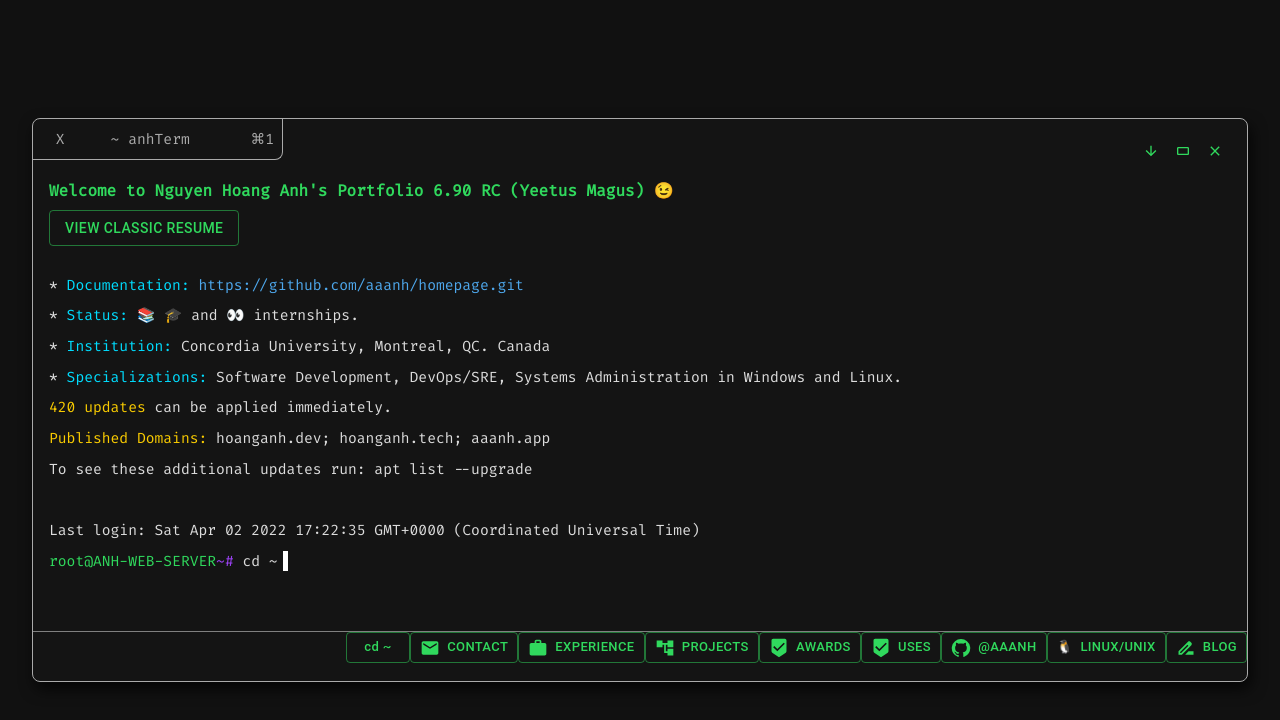
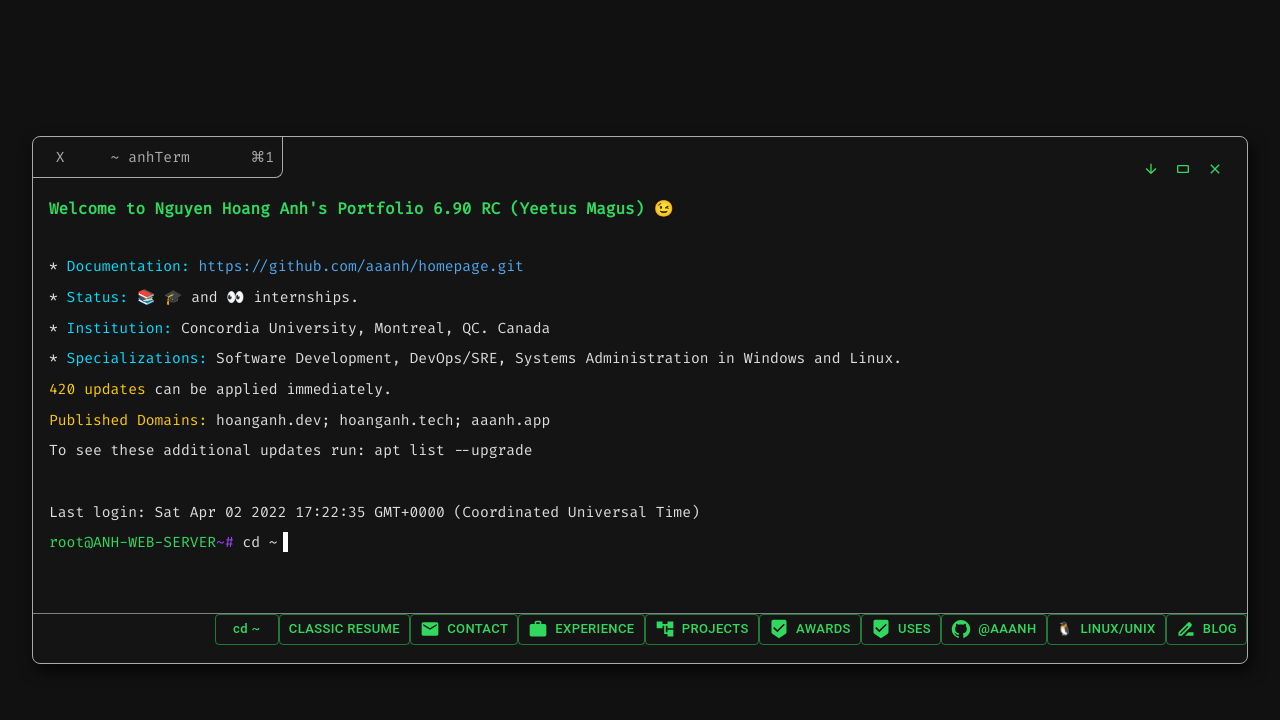
Before and after one commit to zasshuwu/nogamioka, a Next.js app: page / in a window 1280 px wide. Shown: the top 720 px of the page. Built offline with nearby package versions, Linux system fonts and the light colour scheme.

Commit message:
mv resume button to nav bar

```diff
--- a/components/main.js
+++ b/components/main.js
@@ -98,9 +98,9 @@ const MainContent = ({ command }) => {
 					Welcome to Nguyen Hoang Anh&apos;s Portfolio 6.90 RC (Yeetus Magus) 😉
 				</h1>
 
-				<Button onClick={handleResume} variant="outlined" color="primary">
+				{/* <Button onClick={handleResume} variant="outlined" color="primary">
 					View Classic Resume
-				</Button>
+				</Button> */}
 				<div className="code">
 					<br></br>
 
--- a/components/navbar.js
+++ b/components/navbar.js
@@ -112,6 +112,15 @@ const useStyles = makeStyles((theme) => ({
 			borderColor: "pink",
 		},
 	},
+	customButtonResume: {
+		color: "#64FFDA",
+		borderColor: "#64FFDA",
+		"&:hover": {
+			background: "#64FFDA",
+			color: customTheme.palette.background.main,
+			borderColor: "#64FFDA",
+		},
+	},
 	BtnText: {
 		display: "none",
 		[theme.breakpoints.up("md")]: {
@@ -182,7 +191,18 @@ export default function NavBar({ setCommand, setContent }) {
 				>
 					<span style={{ textTransform: "lowercase" }}>cd ~</span>
 				</Button>
-
+				<Button
+					size="small"
+					onClick={(e) => {
+						e.preventDefault();
+						setCommand("cd /resume");
+						router.push("/resume");
+					}}
+					variant="outlined"
+					className={classes.customButtonResume}
+				>
+					Classic Resume
+				</Button>
 				<Button
 					size="small"
 					onClick={handleContact}
```
